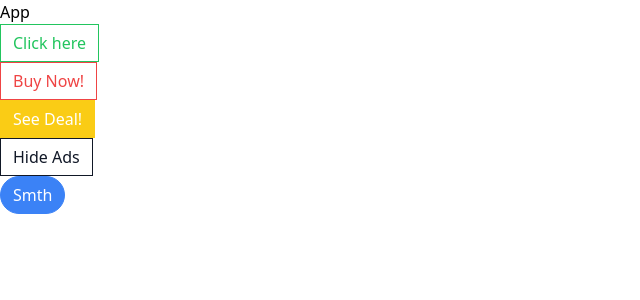
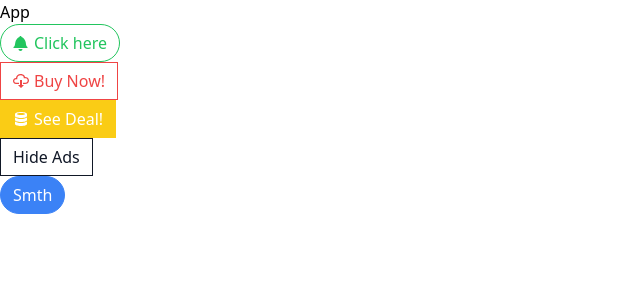
Before and after one commit to Pawelv9/comps, a JavaScript app: page / in a window 1280 px wide. Shown: the top 300 px of the page, without its empty margins (0-640 px from the left). Built offline with nearby package versions, Linux system fonts and the light colour scheme; the HTML template or start-up script is replaced by a standard one.

Commit message:
added react-icons

```diff
--- a/package.json
+++ b/package.json
@@ -12,6 +12,7 @@
     "prop-types": "^15.8.1",
     "react": "^18.3.1",
     "react-dom": "^18.3.1",
+    "react-icons": "4.6.0",
     "react-scripts": "5.0.1",
     "tailwind-merge": "^2.3.0",
     "web-vitals": "^2.1.4"
--- a/src/App.js
+++ b/src/App.js
@@ -1,17 +1,27 @@
 import Button from './Button';
+import { GoBell, GoCloudDownload, GoDatabase } from 'react-icons/go'
 
 function App() {
   return (
     <div className="App">
       App
       <div>
-        <Button success roundede outline>Click here</Button>
+        <Button success rounded outline>
+          <GoBell />
+          Click here
+        </Button>
       </div>
       <div>
-        <Button danger outline>Buy Now!</Button>
+        <Button danger outline>
+          <GoCloudDownload />
+          Buy Now!
+        </Button>
       </div>
       <div>
-        <Button warning>See Deal!</Button>
+        <Button warning>
+          <GoDatabase />
+          See Deal!
+        </Button>
       </div>
       <div>
         <Button secondary outline>Hide Ads</Button>
--- a/src/Button.js
+++ b/src/Button.js
@@ -13,7 +13,7 @@
   rounded,
 }) {
   const classes = twMerge(
-    className('px-3 py-1.5 border',{
+    className('flex items-center px-3 py-1.5 border',{
       'border-blue-500 bg-blue-500 text-white': primary,
       'border-gray-900 bg-gray-900 text-white': secondary,
       'border-green-500 bg-green-500 text-white': success,
--- a/src/index.css
+++ b/src/index.css
@@ -1,3 +1,7 @@
 @tailwind base;
 @tailwind components;
 @tailwind utilities;
+
+button > svg {
+  margin-right: 5px;
+}
```
Also changed, not shown: 1 other file (tests, documents, lock files or other folders).
